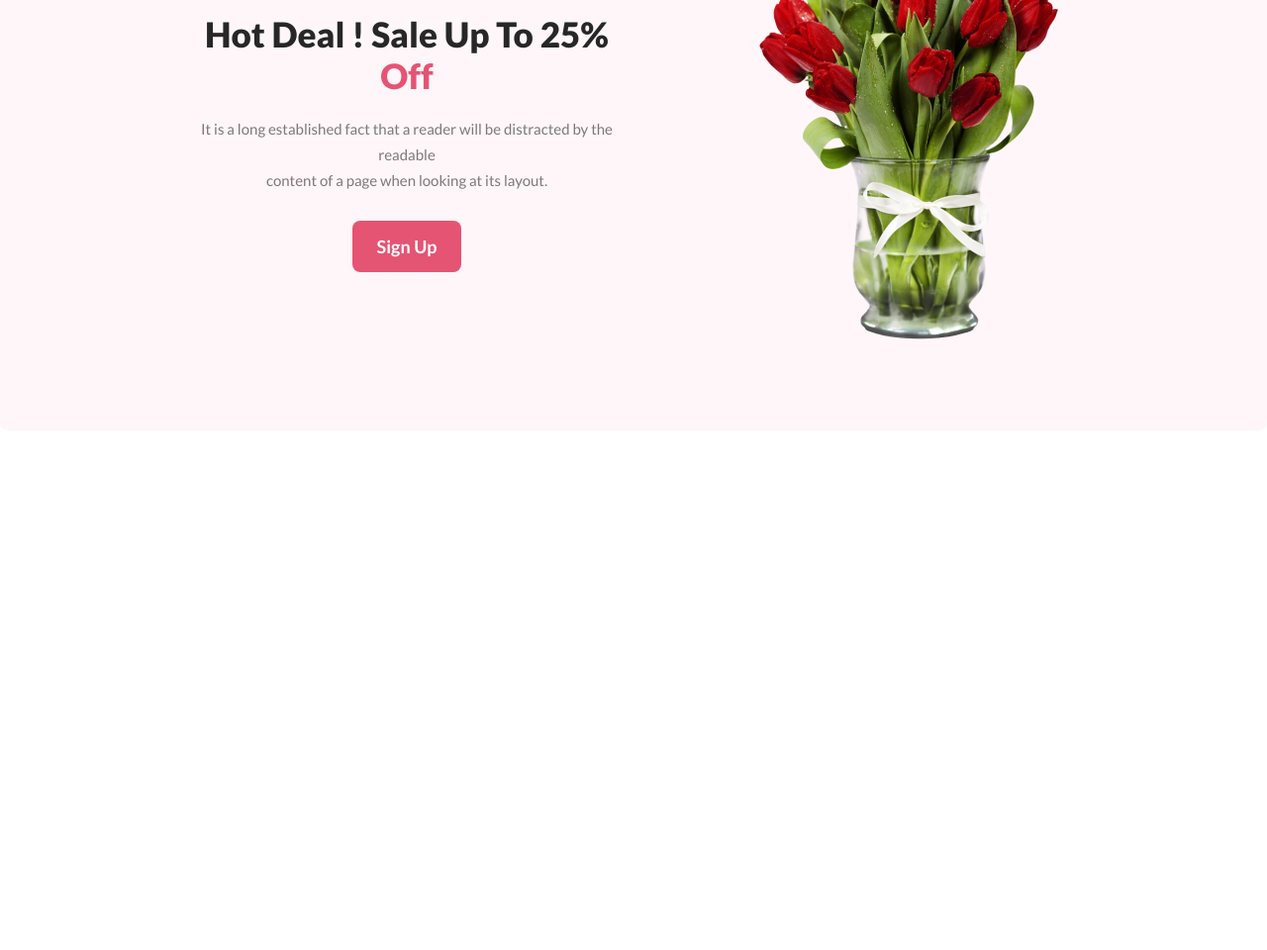
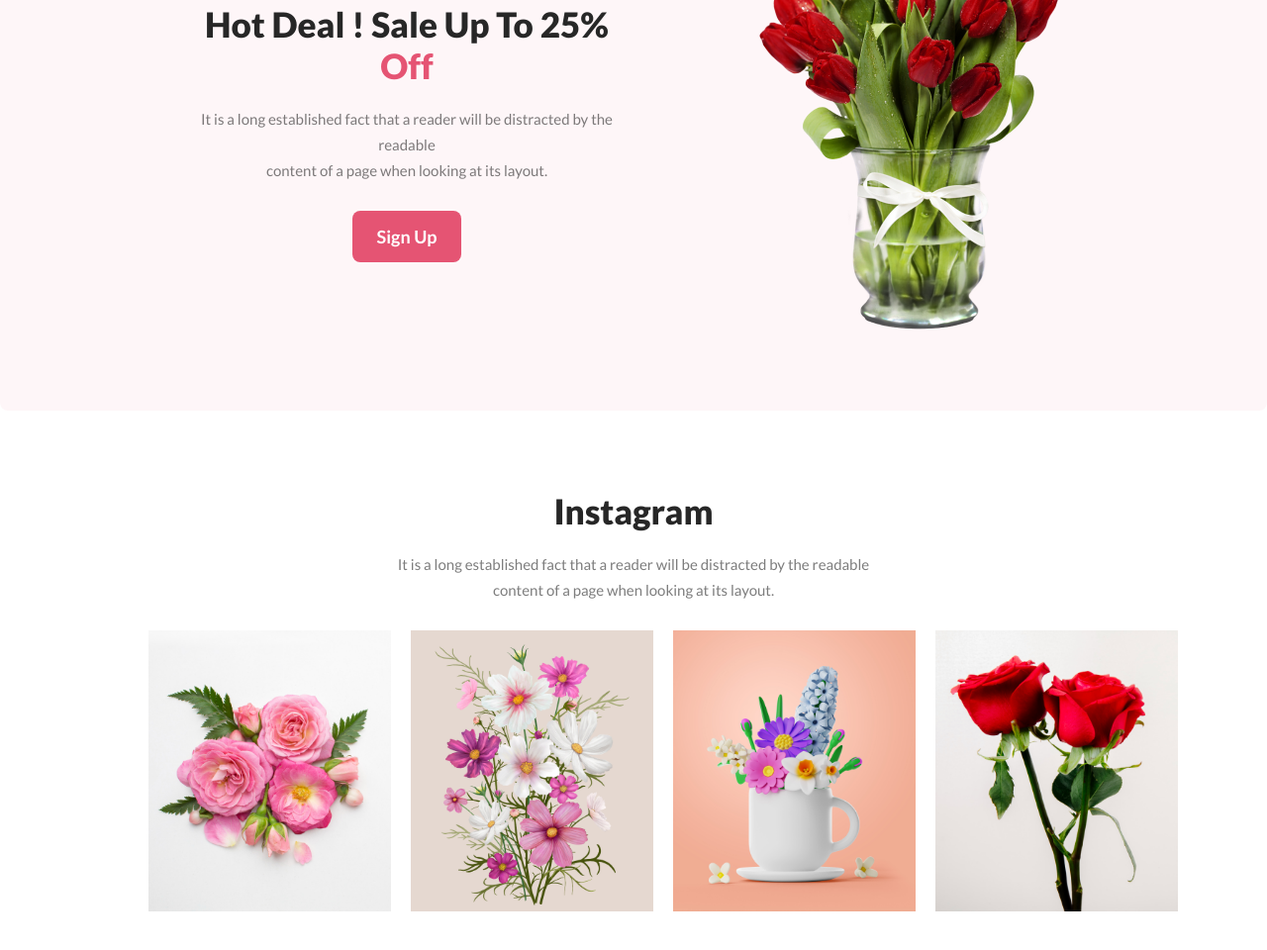
Before and after one commit to imtiazsakib15/flower-shop-assignment, a plain HTML site: page index.html in a window 1280 px wide. Shown: the part 1757-2717 px from the top of the page at 99% size. Before the commit the page ends 2192 px from the top, so only its background shows below. Drawn offline with Linux system fonts and the light colour scheme.

Commit message:
added instagram section

```diff
--- a/index.html
+++ b/index.html
@@ -79,6 +79,20 @@
           <img src="images/hot-deal.png" alt="hot-deal-img" />
         </div>
       </section>
+      <!-- Instagram Section -->
+      <section class="instagram">
+        <h2 class="section-title">Instagram</h2>
+        <p class="section-desc">
+          It is a long established fact that a reader will be distracted by the
+          readable <br />content of a page when looking at its layout.
+        </p>
+        <div class="images">
+          <img src="images/flower-1.png" alt="Image 1" />
+          <img src="images/flower-2.png" alt="Image 2" />
+          <img src="images/flower-3.png" alt="Image 3" />
+          <img src="images/flower-4.png" alt="Image 4" />
+        </div>
+      </section>
     </main>
     <footer></footer>
   </body>
--- a/style.css
+++ b/style.css
@@ -126,11 +126,24 @@ p {
   justify-content: center;
   align-items: center;
   gap: 140px;
-  padding: 80px 200px;
+  padding: 70px 200px;
 }
 .hot-deal-content {
   text-align: center;
 }
 .pink-highlight {
-    color: #e55473;
+  color: #e55473;
 }
+
+/* Instagram Section Styles */
+.instagram {
+  text-align: center;
+  margin: 80px 150px;
+}
+.images {
+  display: flex;
+  gap: 20px;
+}
+.images img {
+  width: 25%;
+}
```
Also changed, not shown: images/flower-1.png (renamed from images/flower -1.png), images/flower-2.png (renamed from images/flower -2.png), images/flower-3.png (renamed from images/flower -3.png), images/flower-4.png (renamed from images/flower -4.png).
